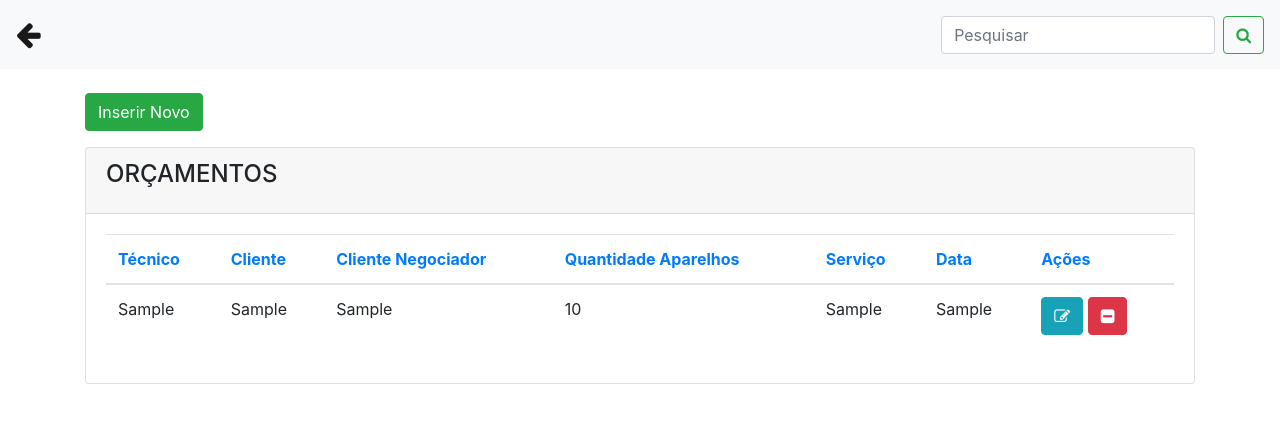
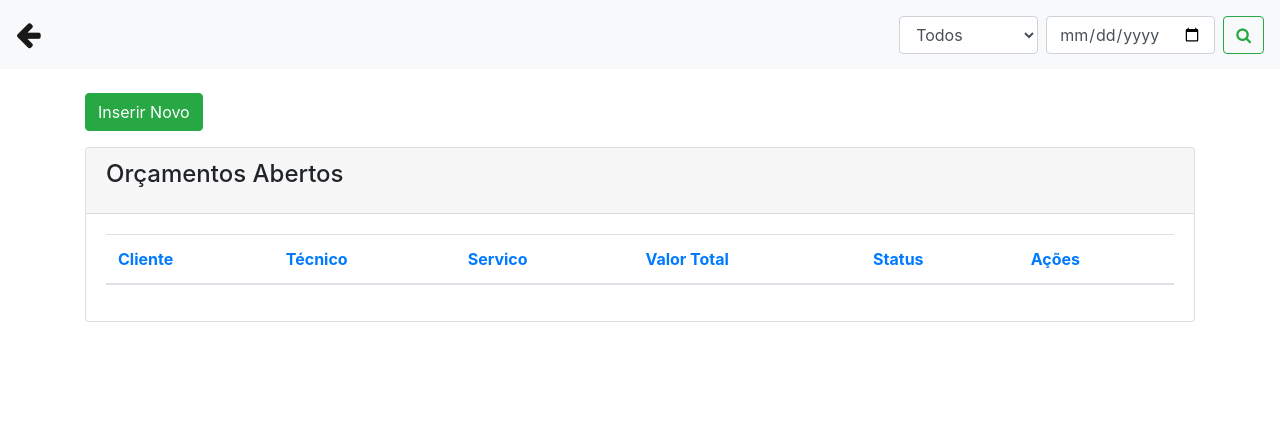
Before and after one commit to anadebner21/KLIMAT, a PHP site: page /orcamento.php in a window 1280 px wide. Shown: the top 423 px of the page. Run offline with PHP 8.4, Linux system fonts and the light colour scheme; tables that the repository leaves empty or names only in its code hold one stand-in row (values such as "Sample post"); lists and menus that the app fills with data are empty.

Commit message:
Cadastrando - mas com alguns erros ainda

```diff
--- a/orcamento.php
+++ b/orcamento.php
@@ -5,7 +5,7 @@
 <!DOCTYPE html>
 <html>
 <head>
-  <title>ORÇAMENTOS</title>
+  <title>Orçamentos</title>
 
 
 <meta content='width=device-width, initial-scale=1.0, maximum-scale=1.0, user-scalable=0, shrink-to-fit=no' name='viewport' />
@@ -33,7 +33,7 @@
 
 
   <nav class="navbar navbar-expand-lg navbar-light bg-light">
-  <a class="navbar-brand" href="painel_admin.php"><big><big><i class="fa fa-arrow-left"></i></big></big></a>
+  <a class="navbar-brand" href="painel_funcionario.php"><big><big><i class="fa fa-arrow-left"></i></big></big></a>
   <button class="navbar-toggler" type="button" data-toggle="collapse" data-target="#conteudoNavbarSuportado" aria-controls="conteudoNavbarSuportado" aria-expanded="false" aria-label="Alterna navegação">
     <span class="navbar-toggler-icon"></span>
   </button>
@@ -43,7 +43,16 @@
 
     </ul>
     <form class="form-inline my-2 my-lg-0">
-      <input name="txtpesquisar" class="form-control mr-sm-2" type="search" placeholder="Pesquisar" aria-label="Pesquisar">
+
+      <select class="form-control mr-2" id="category" name="status">
+         <option value="Todos">Todos</option>
+          <option value="Aberto">Aberto</option>
+           <option value="Aguardando">Aguardando</option>
+            <option value="Aprovado">Aprovado</option>
+             <option value="Cancelado">Cancelado</option>
+      </select>
+
+      <input name="txtpesquisar" class="form-control mr-sm-2" type="date" placeholder="Pesquisar" aria-label="Pesquisar">
       <button name="buttonPesquisar" class="btn btn-outline-success my-2 my-sm-0" type="submit"><i class="fa fa-search"></i></button>
     </form>
   </div>
@@ -76,21 +85,33 @@
               <div class="col-md-12">
                 <div class="card">
                   <div class="card-header">
-                    <h4 class="card-title">ORÇAMENTOS</h4>
+                    <h4 class="card-title"> Orçamentos Abertos</h4>
                   </div>
                   <div class="card-body">
                     <div class="table-responsive">
 
-                      <!--LISTAR TODOS OS ORCAMENTOS -->
+                      <!--LISTAR TODOS OS ORÇAMENTOS -->
 
                       <?php
 
 
-                        if(isset($_GET['buttonPesquisar']) and $_GET['txtpesquisar'] != ''){
-                          $data_orcamento = $_GET['txtpesquisar'] . '%';
-                           $query = "select * from orcamento where data_orcamento LIKE '$data_orcamento'  order by id_orcamento asc";
+                        if(isset($_GET['buttonPesquisar']) and $_GET['txtpesquisar'] != '' and $_GET['status'] != 'Todos'){
+                          $data = $_GET['txtpesquisar'] . '%';
+                          $status = $_GET['status'];
+
+                           $query = "select o.id_orcamento, o.tecnico ,o.cliente, o.servico_oferecido, o.valor_total, o.status, c.nome as cli_nome from orcamento as o INNER JOIN clientes as c on (o.cliente = c.id) where o.data = '$data' and o.status = '$status' order by o.id_orcamento asc";
+
+                         }else if(isset($_GET['buttonPesquisar']) and $_GET['txtpesquisar'] == '' and $_GET['status'] != 'Todos'){
+                         $status= $_GET['status'];
+                         $query = "select o.id_orcamento, o.tecnico ,o.cliente, o.servico_oferecido, o.valor_total, o.status, c.nome as cli_nome from orcamento as o INNER JOIN clientes as c on (o.cliente = c.id) where o.data = curDate() and o.status = '$status' order by o.id_orcamento asc";
+
+                          }else if(isset($_GET['buttonPesquisar']) and $_GET['txtpesquisar']!= '' and $_GET['status'] == 'Todos'){
+                         $data = $_GET['txtpesquisar'] . '%';
+                         $query = "select o.id_orcamento, o.tecnico,o.cliente, o.servico_oferecido, o.valor_total, o.status, c.nome as cli_nome from orcamento as o INNER JOIN clientes as c on (o.cliente = c.id) where o.data = '$data' order by o.id_orcamento asc";
+
+
                         }else{
-                         $query = "select * from orcamento order by id_orcamento asc";
+                         $query = "select o.id_orcamento, o.tecnico ,o.cliente, o.servico_oferecido, o.valor_total, o.status, c.nome as cli_nome from orcamento as o INNER JOIN clientes as c on (o.cliente = c.id) where o.data = curDate()  order by o.id_orcamento asc";
                         }
 
 
@@ -113,24 +134,22 @@
                         <thead class=" text-primary">
 
                           <th>
+                            Cliente
+                          </th>
+                          <th>
                             Técnico
                           </th>
                           <th>
-                            Cliente
+                            Servico
                           </th>
                            <th>
-                            Cliente Negociador
+                            Valor Total
                           </th>
                             <th>
-                            Quantidade Aparelhos
-                          </th>
-                            <th>
-                            Serviço
+                            Status
                           </th>
                            </th>
-                            <th>
-                            Data
-                          </th>
+
                            </th>
                             <th>
                             Ações
@@ -141,27 +160,26 @@
                          <?php
 
                           while($res_1 = mysqli_fetch_array($result)){
+                            $cliente = $res_1["cli_nome"];
                             $tecnico = $res_1["tecnico"];
-                            $cliente = $res_1["cliente"];
-                            $cliente_representante_projeto = $res_1["cliente_representante_projeto"];
-                            $quantidade_aparelhos = $res_1["quantidade_aparelhos"];
-                            $servico_oferecido = $res_1["servico_oferecido"];
-                            $data_orcamento = $res_1["data_orcamento"];
+                            $servico_oferecido= $res_1["servico_oferecido"];
+                            $valor_total = $res_1["valor_total"];
+                            $status = $res_1["status"];
+
                             $id_orcamento = $res_1["id_orcamento"];
 
-                            $data2 = implode('/', array_reverse(explode('-', $data_orcamento)));
 
                             ?>
 
                             <tr>
 
+                             <td><?php echo $cliente; ?></td>
                              <td><?php echo $tecnico; ?></td>
-                             <td><?php echo $cliente; ?></td>
-                             <td><?php echo $cliente_representante_projeto; ?></td>
-                             <td><?php echo $quantidade_aparelhos; ?></td>
                              <td><?php echo $servico_oferecido; ?></td>
+                             <td><?php echo $valor_total; ?></td>
+                             <td><?php echo $status; ?></td>
 
-                             <td><?php echo $data2; ?></td>
+
                              <td>
                              <a class="btn btn-info" href="orcamento.php?func=edita&id=<?php echo $id_orcamento; ?>"><i class="fa fa-pencil-square-o"></i></a>
 
@@ -197,13 +215,13 @@
           <div class="modal-content">
             <div class="modal-header">
 
-              <h4 class="modal-title">ORÇAMENTOS</h4>
+              <h4 class="modal-title">Novo Orçamento</h4>
               <button type="button" class="close" data-dismiss="modal">&times;</button>
             </div>
             <div class="modal-body">
               <form method="POST" action="">
               <div class="form-group">
-                <label for="id_produto">Técnico</label>
+                <label for="fornecedor">Técnico Responsável</label>
                  <input type="text" class="form-control mr-2" name="tecnico" placeholder="Técnico" required>
               </div>
               <div class="form-group">
@@ -226,11 +244,11 @@
                   </select>
               </div>
 
+              <div class="form-group">
+                <label for="quantidade">Cliente Responsável Pelo Tratamento do Serviço</label>
+                <input type="text" class="form-control mr-2" name="cliente_representante_projeto" placeholder="Cliente Representante" required>
               </div>
-               <div class="form-group">
-                <label for="fornecedor">Cliente Mediador</label>
-                 <input type="text" class="form-control mr-2" name="cliente_responsavel_projeto"  placeholder="Cliente Mediador" required>
-              </div>
+
                <div class="form-group">
                 <label for="quantidade">Quantidade Aparelhos</label>
                 <input type="number" class="form-control mr-2" name="quantidade_aparelhos" placeholder="Qtd Aparelhos" required>
@@ -253,6 +271,7 @@
                 <label for="quantidade">Sub-Total</label>
                 <input type="text" class="form-control mr-2" name="sub_total" placeholder="Sub-total" required>
               </div>
+
               <div class="form-group">
                 <label for="quantidade">valor Total</label>
                 <input type="text" class="form-control mr-2" name="valor_total" placeholder="Valor ttl" required>
@@ -270,7 +289,6 @@
           </div>
         </div>
       </div>
-
 
 
 
@@ -293,21 +311,13 @@
   $descricao = $_POST['descricao'];
   $tempo_garantia = $_POST['tempo_garantia'];
   $sub_total = $_POST['sub_total'];
+  $status = $_POST['status'];
   $valor_total = $_POST['valor_total'];
 
   //VERIFICAR SE O CPF JÁ ESTÁ CADASTRADO
-  $query_verificar = "select * from clientes where cpf_cnpj = '$cpf_cnpj' ";
-
-  $result_verificar = mysqli_query($conexao, $query_verificar);
-  $row_verificar = mysqli_num_rows($result_verificar);
-
-  if($row_verificar > 0){
-  echo "<script language='javascript'> window.alert('CPF já Cadastrado!'); </script>";
-  exit();
-  }
 
 
-  $query = "INSERT into orcamento (data_orcamento, tecnico, cliente, cliente_representante_projeto, quantidade_aparelhos, servico_oferecido, descricao, tempo_garantia, sub_total, status, valor_total) VALUES (curDate(), '$tecnico', '$cliente', '$cliente_representante_projeto', '$quantidade_aparelhos', '$servico_oferecido', '$descricao','$tempo_garantia', '$sub_total', 'Aberto','$valor_total' )";
+$query = "INSERT into orcamento (data, tecnico, cliente, cliente_representante_projeto, quantidade_aparelhos, servico_oferecido, descricao, tempo_garantia, sub_total,status, valor_total) VALUES (curDate(), '$tecnico', '$cliente', '$cliente_representante_projeto	', '$quantidade_aparelhos', '$servico_oferecido','descricao','tempo_garantia','0', 'Aberto', '0' )";
 
 $result = mysqli_query($conexao, $query);
 
@@ -338,7 +348,7 @@
 <?php
 if(@$_GET['func'] == 'edita'){
   $id_orcamento = $_GET['id_orcamento'];
-$query = "select * from orcamento where id_orcamento = '$id_orcamento'";
+  $query = "select * from orcamento where id_orcamento = '$id_orcamento '";
   $result = mysqli_query($conexao, $query);
 
    while($res_1 = mysqli_fetch_array($result)){
@@ -360,7 +370,7 @@
               <form method="POST" action="">
               <div class="form-group">
                 <label for="quantidade">Técnico</label>
-                <input type="text" class="form-control mr-2" name="tecnico" placeholder="tecnico" value="<?php echo $res_1['tecnico']; ?>" required>
+                <input type="text" class="form-control mr-2" name="tecnico" placeholder="tecnico_responsavel" value="<?php echo $res_1['tecnico_responsavel']; ?>" required>
               </div>
 
               <div class="form-group">
@@ -411,13 +421,13 @@
                 <label for="quantidade">Sub Total</label>
                 <input type="text" class="form-control mr-2" name="sub_total" placeholder="sub_total" value="<?php echo $res_1['sub_total']; ?>" required>
               </div>
-
               <div class="form-group">
                 <label for="quantidade">Valor Total</label>
                 <input type="text" class="form-control mr-2" name="valor_total" placeholder="valor_total" value="<?php echo $res_1['valor_total']; ?>" required>
               </div>
 
             </div>
+
 
             <div class="modal-footer">
                <button type="submit" class="btn btn-success mb-3" name="buttonEditar">Salvar </button>
@@ -437,7 +447,6 @@
 <!--Comando para editar os dados UPDATE -->
 <?php
 if(isset($_POST['buttonEditar'])){
-
   $tecnico = $_POST['tecnico'];
   $cliente = $_POST['cliente'];
   $cliente_representante_projeto = $_POST['cliente_representante_projeto'];
@@ -450,9 +459,7 @@
 
 
 
-
-
-$query_editar = "UPDATE orcamento set tecnico = '$tecnico', cliente = '$cliente', cliente_representante_projeto = '$cliente_representante_projeto', quantidade_aparelhos = '$quantidade_aparelhos', servico_oferecido = '$servico_oferecido',descricao = '$descricao', tempo_garantia = '$tempo_garantia',sub_total = '$sub_total',valor_total = '$valor_total', where id_orcamento = '$id_orcamento' ";
+$query_editar = "UPDATE orcamento set tecnico = '$tecnico', cliente = '$cliente', cliente_representante_projeto = '$cliente_representante_projeto', quantidade_aparelhos= '$quantidade_aparelhos', servico_oferecido = '$servico_oferecido', descricao = '$descricao',tempo_garantia = '$tempo_garantia', sub_total = '$sub_total', valor_total = '$valor_total' where id_orcamento = '$id_orcamento' ";
 
 $result_editar = mysqli_query($conexao, $query_editar);
 
@@ -474,10 +481,7 @@
 
 <script type="text/javascript">
     $(document).ready(function(){
-      $('#telefone').mask('(00) 00000-0000');
-      $('#validade_orcamento').mask('yyyy.mm.dd');
-
+      $('#txttelefone').mask('(00) 00000-0000');
+      $('#txtcpf').mask('000.000.000-00');
       });
-
-
 </script>
```
Lines whose indentation alone changed are shown as unchanged.
